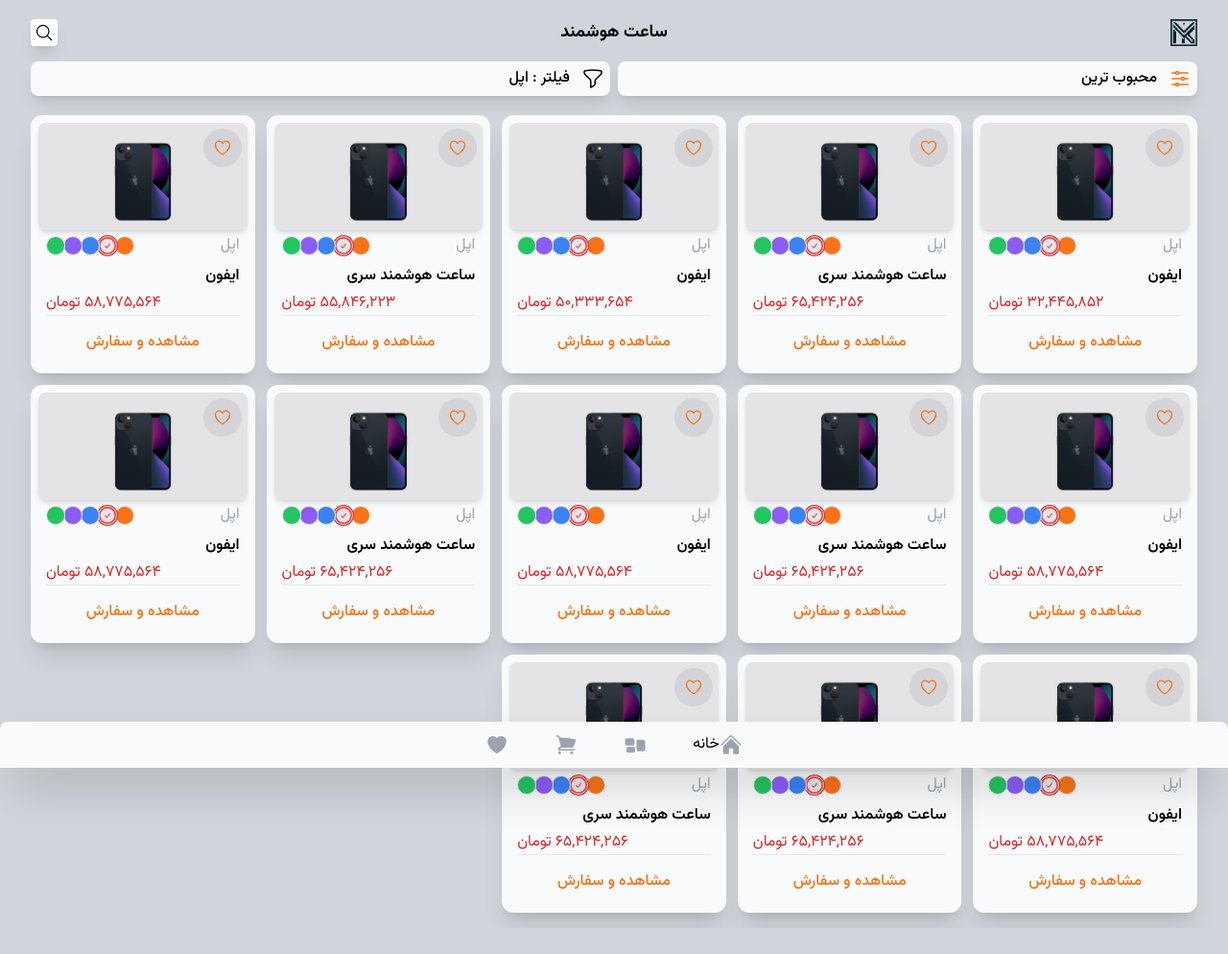
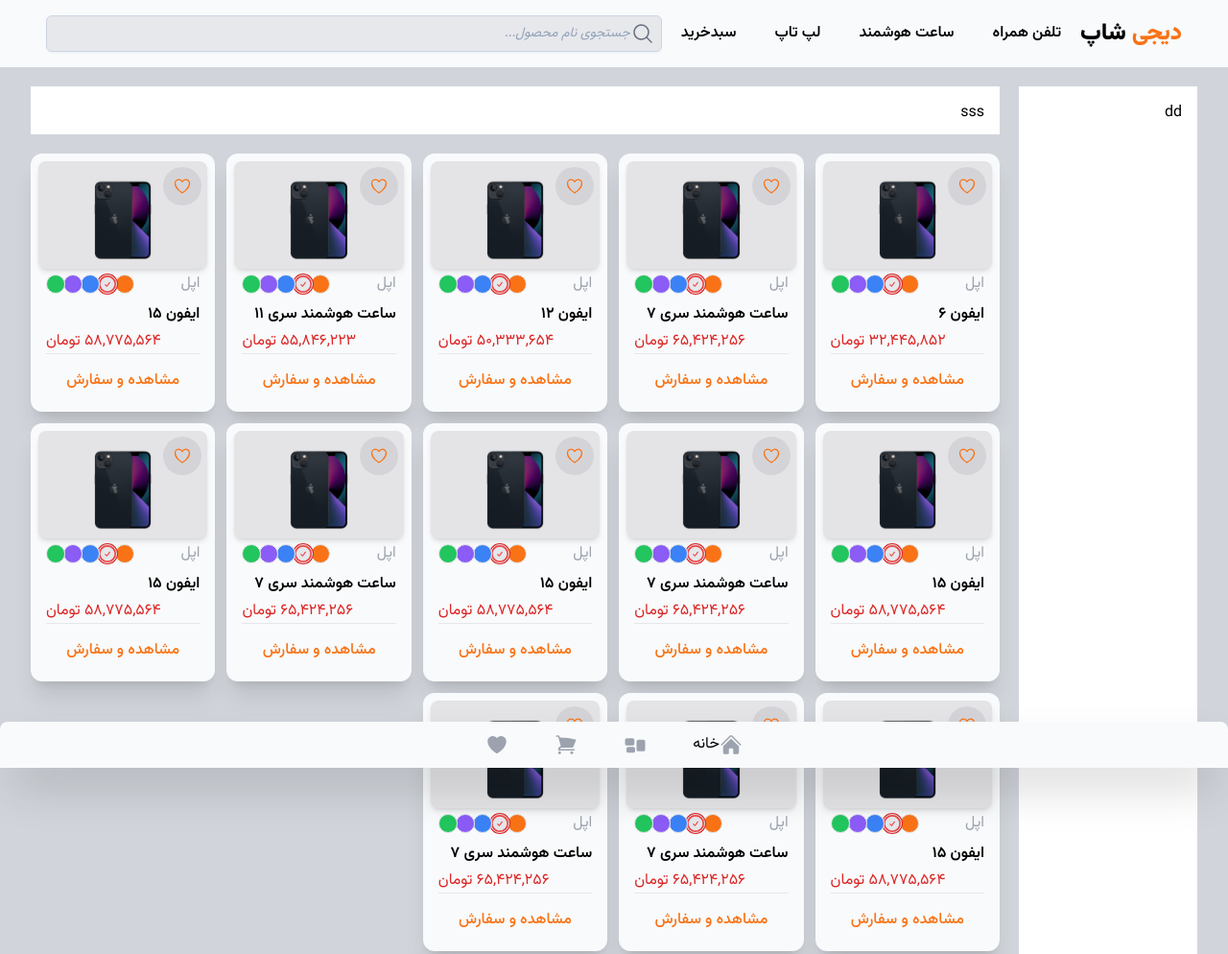
Before and after one commit to MohammadrezaNadirkhanloo/Digital-Shop, a website: page public/index.html in a window 1280 px wide. Shown: the top 994 px of the page at 96% size. Before the commit the page ends 967 px from the top, so only its background shows below. Drawn offline with nearby package versions, Linux system fonts and the light colour scheme.

Commit message:
add header desk

```diff
--- a/public/index.html
+++ b/public/index.html
@@ -12,9 +12,9 @@
     <title>Document</title>
   </head>
   <body class="bg-gray-300 space-y-4 scroll-smooth">
-    <header class="container">
-      <div class="flex items-center justify-between mt-5">
-        <img src="../assets/img/my-logo.png" class="w-7 h-7" />
+    <header class="">
+      <div class="container flex items-center justify-between mt-5 md:hidden">
+        <img src="../assets/img/my-logo.png" class="w-8 h-8" />
         <h1 class="font-bold text-lg">ساعت هوشمند</h1>
         <div
           class="p-1 bg-white rounded shadow-lg cursor-pointer hover:bg-white/70"
@@ -35,9 +35,39 @@
           </svg>
         </div>
       </div>
+      <div class="hidden md:block bg-slate-50 p-4">
+        <div class="container flex items-center gap-5">
+          <h1 class="flex-none text-2xl font-black">
+            <span class="text-orange-500"> دیجی </span>شاپ
+          </h1>
+          <div class="flex-none">
+            <div class="flex items-center gap-10">
+              <a href="#" class="font-semibold cursor-pointer hover:text-orange-400 transition-all">تلفن همراه</a>
+              <a href="#" class="font-semibold cursor-pointer hover:text-orange-400 transition-all">ساعت هوشمند</a>
+              <a href="#" class="font-semibold cursor-pointer hover:text-orange-400 transition-all">لپ تاپ</a>
+              <a href="#" class="font-semibold cursor-pointer hover:text-orange-400 transition-all">سبدخرید</a>
+            </div>
+          </div>
+          <div class="grow">
+            <label class="relative block">
+              <span class="absolute inset-y-0 right-0 flex items-center pr-2 ">
+                <svg xmlns="http://www.w3.org/2000/svg" viewBox="0 0 24 24" fill="currentColor" class="w-6 h-6 text-gray-500">
+                  <path fill-rule="evenodd" d="M10.5 3.75a6.75 6.75 0 1 0 0 13.5 6.75 6.75 0 0 0 0-13.5ZM2.25 10.5a8.25 8.25 0 1 1 14.59 5.28l4.69 4.69a.75.75 0 1 1-1.06 1.06l-4.69-4.69A8.25 8.25 0 0 1 2.25 10.5Z" clip-rule="evenodd" />
+                </svg>
+              </span>
+              <input
+                class="placeholder:italic placeholder:text-slate-400 block bg-gray-200/95 w-full border border-slate-300 rounded-md py-2 pr-8  shadow-sm focus:outline-none focus:border-orange-500 focus:ring-orange-500 focus:ring-1 sm:text-sm"
+                placeholder="جستجوی نام محصول..."
+                type="text"
+                name="search"
+              />
+            </label>
+          </div>
+        </div>
+      </div>
     </header>
     <section class="container space-y-5">
-      <div class="flex gap-2">
+      <div class="flex gap-2 md:hidden">
         <button
           class="inline-flex items-center bg-gray-50 p-1.5 rounded-lg w-full gap-3 hover:bg-gray-50/80 shadow-lg font-medium"
         >
@@ -78,7 +108,16 @@
           <span>فیلتر : اپل</span>
         </button>
       </div>
-
+      <div class="grid grid-cols-12 grid-rows-[50px_minmax(50px,_1fr)] gap-5">
+        <div
+          class="p-4 hidden md:block bg-white col-span-3 xl:col-span-2 row-span-2"
+        >
+          dd
+        </div>
+        <div class="p-4 hidden md:block bg-white col-span-9 xl:col-span-10">
+          sss
+        </div>
+        <div class="col-span-12 md:col-span-9 xl:col-span-10">
           <div
             class="grid grid-cols-2 gap-3 mb-20 sm:grid-cols-3 md:grid-cols-3 lg:grid-cols-4 xl:grid-cols-5"
             x-data="{ datas: [
@@ -87,91 +126,85 @@
               title: 'ایفون',
               model: 6,
               price: '32,445,852 تومان',
-            Image: '../assets/img/11.png',
+
             },
             {
               id: 2,
               title: 'ساعت هوشمند سری',
               model: 7,
               price: '65,424,256 تومان',
-            Image: '../assets/img/2.png',
                         },
             {
               id: 3,
               title: 'ایفون',
               model: 12,
               price: '50,333,654 تومان',
-            Image: '../assets/img/11.png',
+
             },
             {
               id: 4,
               title: 'ساعت هوشمند سری',
               model: 11,
               price: '55,846,223 تومان',
-            Image: '../assets/img/1.png',
                         },
             {
               id: 6,
               title: 'ایفون',
               model: 15,
               price: '58,775,564 تومان',
-            Image: '../assets/img/11.png',
+
             },
             {
               id: 7,
               title: 'ایفون',
               model: 15,
               price: '58,775,564 تومان',
-            Image: '../assets/img/11.png',
+
             },
             {
               id: 8,
               title: 'ساعت هوشمند سری',
               model: 7,
               price: '65,424,256 تومان',
-            Image: '../assets/img/1.png',
                         },
             {
               id: 9,
               title: 'ایفون',
               model: 15,
               price: '58,775,564 تومان',
-            Image: '../assets/img/11.png',
+
             },
             {
               id: 10,
               title: 'ساعت هوشمند سری',
               model: 7,
               price: '65,424,256 تومان',
-            Image: '../assets/img/1.png',
                         },
             {
               id: 11,
               title: 'ایفون',
               model: 15,
               price: '58,775,564 تومان',
-            Image: '../assets/img/11.png',
+
             },
             {
               id: 12,
               title: 'ایفون',
               model: 15,
               price: '58,775,564 تومان',
-            Image: '../assets/img/11.png',
+
             },
             {
               id: 13,
               title: 'ساعت هوشمند سری',
               model: 7,
               price: '65,424,256 تومان',
-            Image: '../assets/img/1.png',
                         },
             {
               id: 14,
               title: 'ساعت هوشمند سری',
               model: 7,
               price: '65,424,256 تومان',
-            Image: '../assets/img/1.png',
                         },
           ]}"
           >
@@ -323,12 +356,13 @@
                     </div>
 
                     <div class="space-y-1 mt-2">
-                  <p
+
+                      <span
                         class="text-xs font-semibold md:text-base"
                         x-text="data.title"
                       >
-                    <span class="font-serif" x-text="data.model"></span>
-                  </p>
+                    </span>
+                    <span class="font-serif text-xs font-semibold md:text-base" x-text="data.model"></span>
                       <p
                         class="font-serif text-end text-red-600 text-sm md:text-base"
                         x-text="data.price"
@@ -348,6 +382,8 @@
                 </div>
               </div>
             </template>
+          </div>
+        </div>
       </div>
     </section>
     <section>
--- a/tailwind.config.js
+++ b/tailwind.config.js
@@ -1,6 +1,10 @@
 /** @type {import('tailwindcss').Config} */
 module.exports = {
   content: ["./public/**/*.html"],
+  jit: true,
+  experimental: {
+    optimizeUniversalDefaults: true
+  },
   theme: {
     container: {
       center: true,
```
Also changed, not shown: public/build/tailwind.css. Lines whose indentation alone changed are shown as unchanged.
